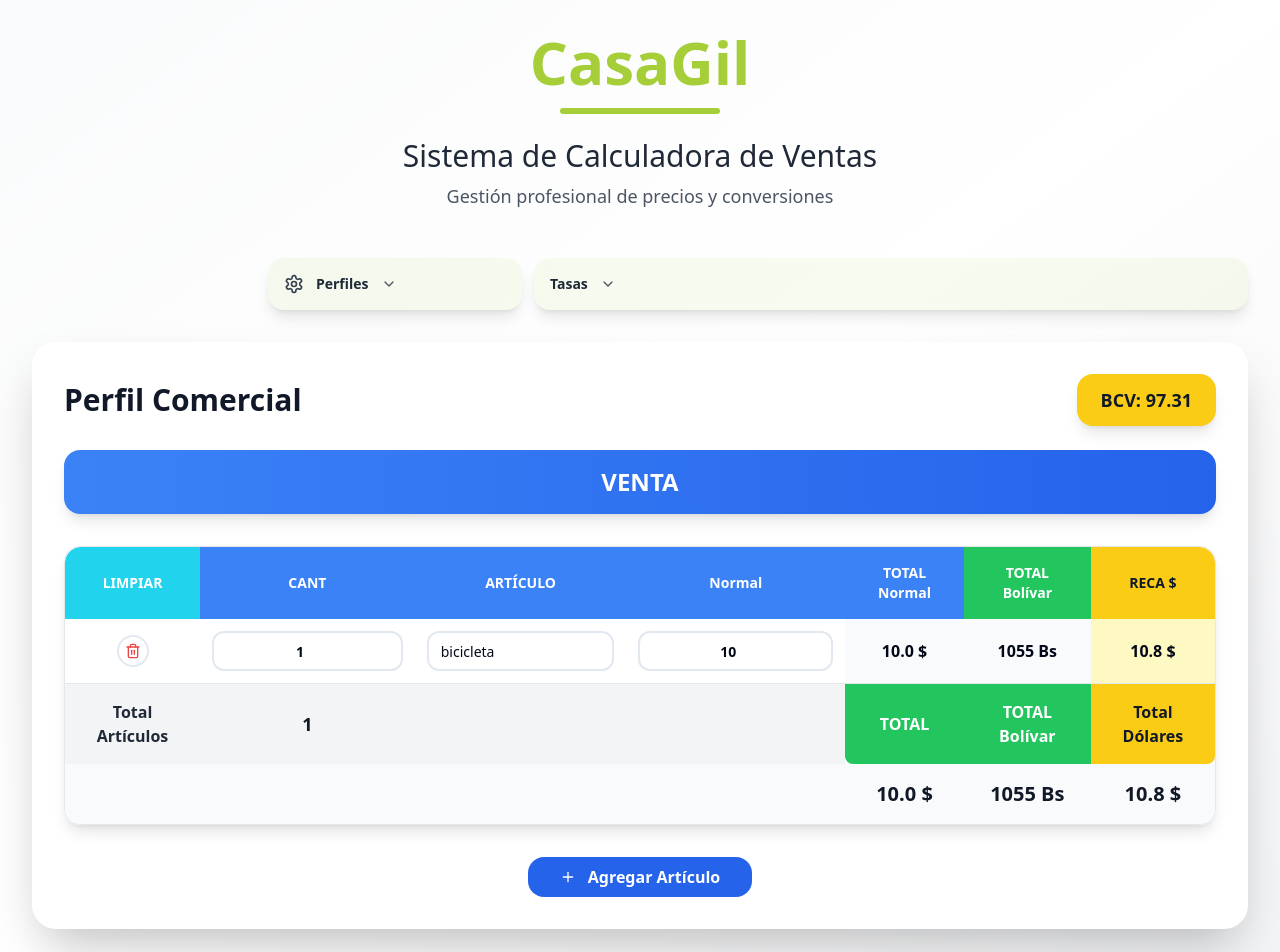
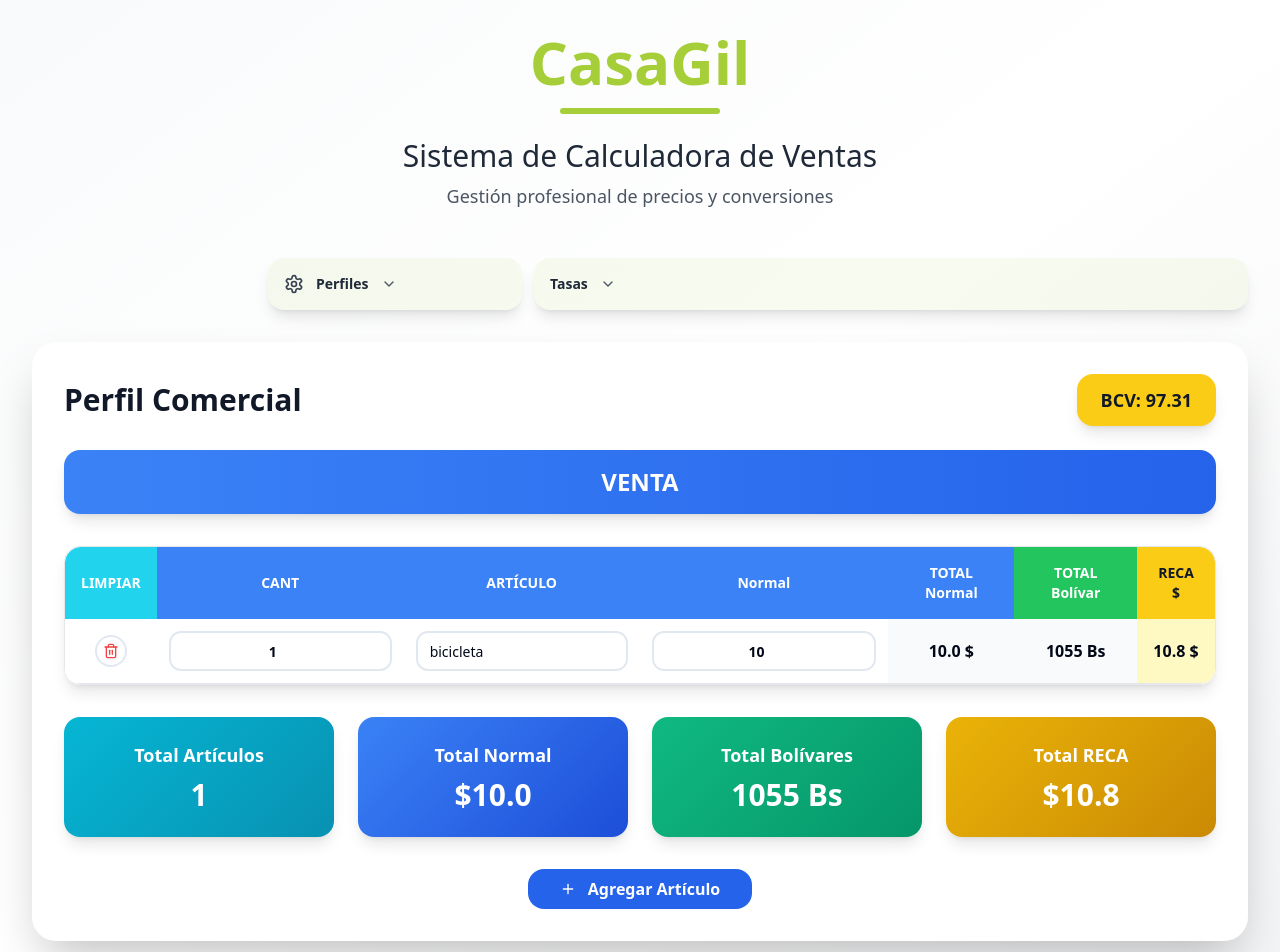
Before and after one commit to samuymanu/hidden-duality-calc, a React (Vite) app: page / in a window 1280 px wide. Shown: the top 952 px of the page. Built offline with nearby package versions, Linux system fonts and the light colour scheme.

Commit message:
Add totals to calculator
Show totals of amounts and product quantity at the bottom.

```diff
--- a/src/components/CalculatorProfile.tsx
+++ b/src/components/CalculatorProfile.tsx
@@ -100,7 +100,7 @@ const CalculatorProfile = ({ profile, bcvRate, parallelRate }: CalculatorProfile
       </div>
 
       {/* Modern Table */}
-      <div className="overflow-hidden rounded-2xl border border-gray-200 shadow-lg">
+      <div className="overflow-hidden rounded-2xl border border-gray-200 shadow-lg mb-8">
         <table className="w-full">
           {/* Header Row */}
           <thead>
@@ -166,49 +166,46 @@ const CalculatorProfile = ({ profile, bcvRate, parallelRate }: CalculatorProfile
               </tr>
             ))}
           </tbody>
-
-          {/* Totals Row */}
-          <tfoot>
-            <tr className="bg-gray-100">
-              <td className="p-4 text-center font-bold text-gray-800">
-                Total Artículos
-              </td>
-              <td className="p-4 text-center font-bold text-lg text-gray-900">
-                {totalArticles}
-              </td>
-              <td className="p-4"></td>
-              <td className="p-4"></td>
-              <td className="p-4 text-center font-bold bg-green-500 text-white rounded-bl-lg">
-                TOTAL
-              </td>
-              <td className="p-4 text-center font-bold bg-green-500 text-white">
-                TOTAL Bolívar
-              </td>
-              <td className="p-4 text-center font-bold bg-yellow-400 text-gray-900 rounded-br-lg">
-                Total Dólares
-              </td>
-            </tr>
-            <tr className="bg-gray-50">
-              <td className="p-4"></td>
-              <td className="p-4"></td>
-              <td className="p-4"></td>
-              <td className="p-4"></td>
-              <td className="p-4 text-center font-bold text-xl text-gray-900">
-                {grandTotalNormal.toFixed(1)} $
-              </td>
-              <td className="p-4 text-center font-bold text-xl text-gray-900">
-                {grandTotalBs.toFixed(0)} Bs
-              </td>
-              <td className="p-4 text-center font-bold text-xl text-gray-900">
-                {grandTotalReca.toFixed(1)} $
-              </td>
-            </tr>
-          </tfoot>
         </table>
       </div>
 
+      {/* Totals Summary */}
+      <div className="mb-8 grid grid-cols-1 md:grid-cols-4 gap-6">
+        {/* Total Articles */}
+        <Card className="p-6 rounded-2xl shadow-lg border-0" style={{ background: 'linear-gradient(135deg, #06b6d4, #0891b2)' }}>
+          <div className="text-center text-white">
+            <h3 className="text-lg font-semibold mb-2">Total Artículos</h3>
+            <p className="text-3xl font-bold">{totalArticles}</p>
+          </div>
+        </Card>
+
+        {/* Total Normal */}
+        <Card className="p-6 rounded-2xl shadow-lg border-0" style={{ background: 'linear-gradient(135deg, #3b82f6, #1d4ed8)' }}>
+          <div className="text-center text-white">
+            <h3 className="text-lg font-semibold mb-2">Total Normal</h3>
+            <p className="text-3xl font-bold">${grandTotalNormal.toFixed(1)}</p>
+          </div>
+        </Card>
+
+        {/* Total Bolivares */}
+        <Card className="p-6 rounded-2xl shadow-lg border-0" style={{ background: 'linear-gradient(135deg, #10b981, #059669)' }}>
+          <div className="text-center text-white">
+            <h3 className="text-lg font-semibold mb-2">Total Bolívares</h3>
+            <p className="text-3xl font-bold">{grandTotalBs.toFixed(0)} Bs</p>
+          </div>
+        </Card>
+
+        {/* Total RECA */}
+        <Card className="p-6 rounded-2xl shadow-lg border-0" style={{ background: 'linear-gradient(135deg, #eab308, #ca8a04)' }}>
+          <div className="text-center text-white">
+            <h3 className="text-lg font-semibold mb-2">Total RECA</h3>
+            <p className="text-3xl font-bold">${grandTotalReca.toFixed(1)}</p>
+          </div>
+        </Card>
+      </div>
+
       {/* Add Article Button */}
-      <div className="mt-8 flex justify-center">
+      <div className="flex justify-center">
         <Button
           onClick={addArticle}
           className="flex items-center gap-3 bg-blue-600 hover:bg-blue-700 text-white hover:shadow-lg transition-all duration-200 px-8 py-4 text-base font-semibold rounded-2xl"
--- a/src/components/SimpleCalculator.tsx
+++ b/src/components/SimpleCalculator.tsx
@@ -86,7 +86,7 @@ const SimpleCalculator = ({ bcvRate }: SimpleCalculatorProps) => {
       </div>
 
       {/* Modern Table */}
-      <div className="overflow-hidden rounded-2xl border border-gray-200 shadow-lg">
+      <div className="overflow-hidden rounded-2xl border border-gray-200 shadow-lg mb-8">
         <table className="w-full">
           {/* Header Row */}
           <thead>
@@ -148,43 +148,38 @@ const SimpleCalculator = ({ bcvRate }: SimpleCalculatorProps) => {
               </tr>
             ))}
           </tbody>
-
-          {/* Totals Row */}
-          <tfoot>
-            <tr className="bg-gray-100">
-              <td className="p-4 text-center font-bold text-gray-800">
-                Total Artículos
-              </td>
-              <td className="p-4 text-center font-bold text-lg text-gray-900">
-                {totalArticles}
-              </td>
-              <td className="p-4"></td>
-              <td className="p-4"></td>
-              <td className="p-4 text-center font-bold bg-blue-500 text-white rounded-bl-lg">
-                TOTAL DÓLARES
-              </td>
-              <td className="p-4 text-center font-bold text-white rounded-br-lg" style={{ backgroundColor: '#a6ce39' }}>
-                TOTAL BOLÍVARES
-              </td>
-            </tr>
-            <tr className="bg-gray-50">
-              <td className="p-4"></td>
-              <td className="p-4"></td>
-              <td className="p-4"></td>
-              <td className="p-4"></td>
-              <td className="p-4 text-center font-bold text-xl text-gray-900">
-                {grandTotalNormal.toFixed(2)} $
-              </td>
-              <td className="p-4 text-center font-bold text-xl text-gray-900">
-                {grandTotalBs.toFixed(0)} Bs
-              </td>
-            </tr>
-          </tfoot>
         </table>
       </div>
 
+      {/* Totals Summary */}
+      <div className="mb-8 grid grid-cols-1 md:grid-cols-3 gap-6">
+        {/* Total Articles */}
+        <Card className="p-6 rounded-2xl shadow-lg border-0" style={{ background: 'linear-gradient(135deg, #3b82f6, #1d4ed8)' }}>
+          <div className="text-center text-white">
+            <h3 className="text-lg font-semibold mb-2">Total Artículos</h3>
+            <p className="text-3xl font-bold">{totalArticles}</p>
+          </div>
+        </Card>
+
+        {/* Total Dollars */}
+        <Card className="p-6 rounded-2xl shadow-lg border-0" style={{ background: 'linear-gradient(135deg, #10b981, #059669)' }}>
+          <div className="text-center text-white">
+            <h3 className="text-lg font-semibold mb-2">Total Dólares</h3>
+            <p className="text-3xl font-bold">${grandTotalNormal.toFixed(2)}</p>
+          </div>
+        </Card>
+
+        {/* Total Bolivares */}
+        <Card className="p-6 rounded-2xl shadow-lg border-0" style={{ background: 'linear-gradient(135deg, #a6ce39, #8bc34a)' }}>
+          <div className="text-center text-white">
+            <h3 className="text-lg font-semibold mb-2">Total Bolívares</h3>
+            <p className="text-3xl font-bold">{grandTotalBs.toFixed(0)} Bs</p>
+          </div>
+        </Card>
+      </div>
+
       {/* Add Article Button */}
-      <div className="mt-8 flex justify-center">
+      <div className="flex justify-center">
         <Button
           onClick={addArticle}
           className="flex items-center gap-3 text-white hover:shadow-lg transition-all duration-200 px-8 py-4 text-base font-semibold rounded-2xl"
```
